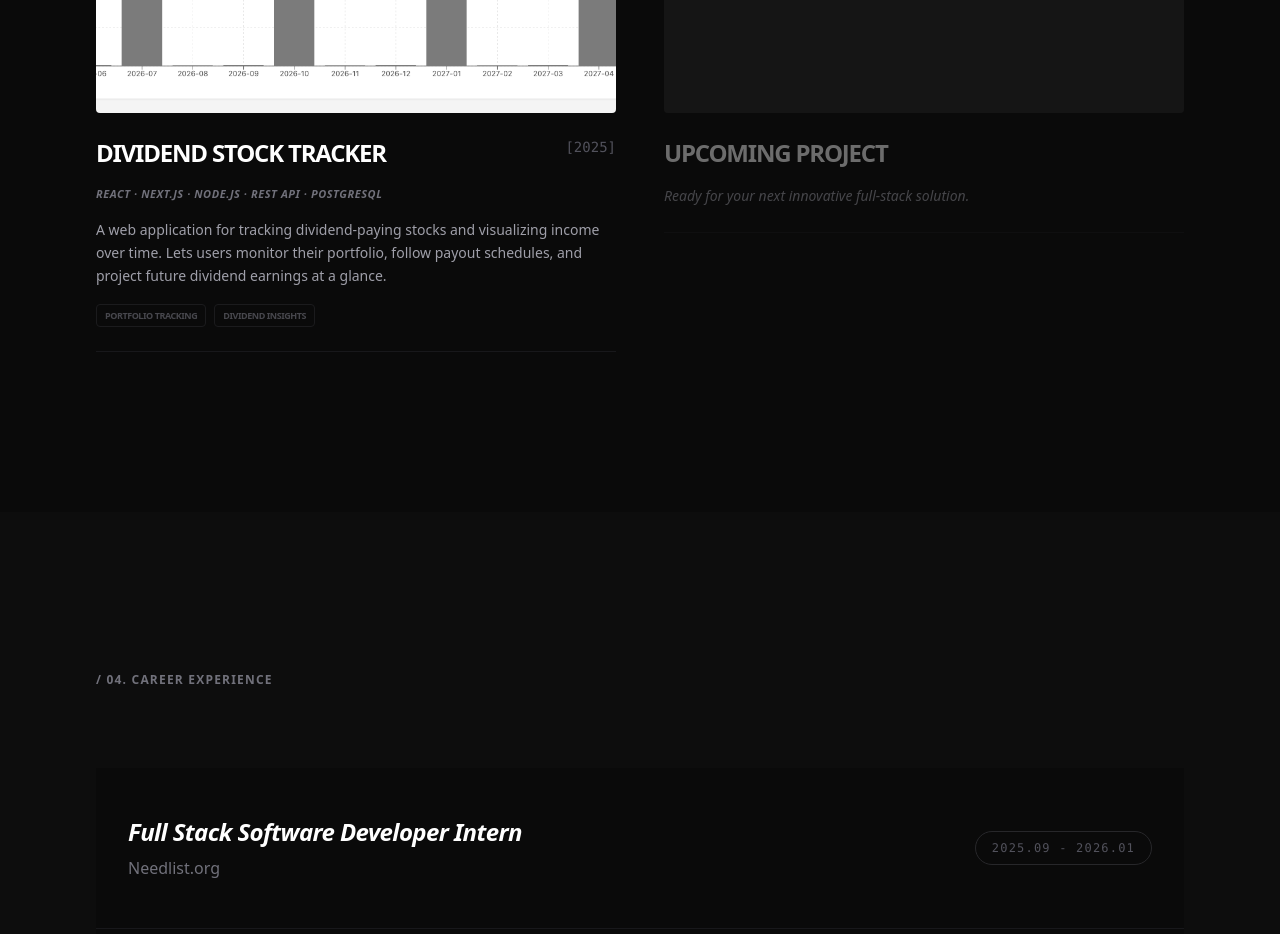
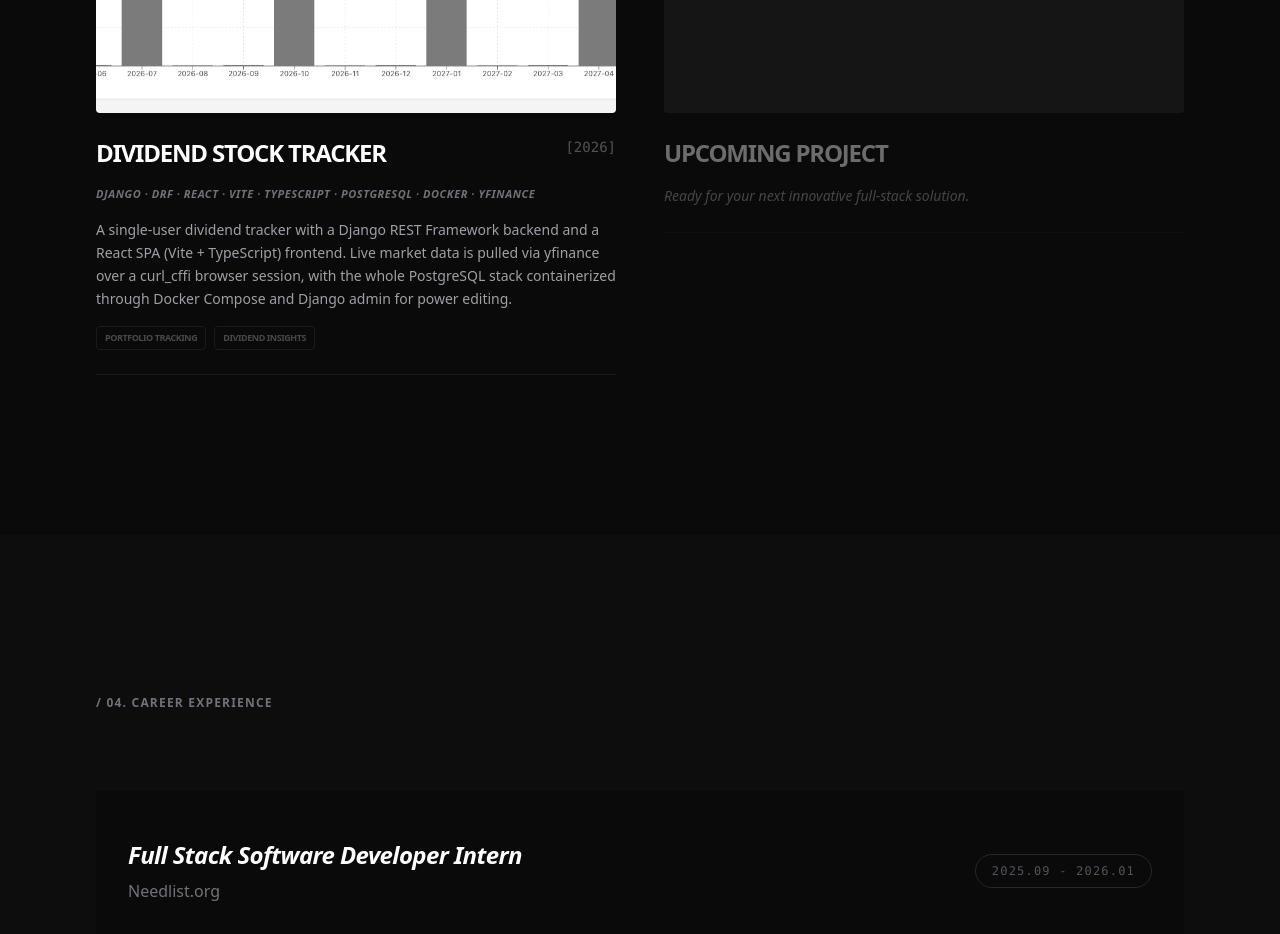
Before and after one commit to AndyChoi4495/my-portfolio, a Next.js app: page / in a window 1280 px wide. Shown: the part 3380-4314 px from the top of the page. Built offline with nearby package versions, Linux system fonts and the light colour scheme.

Commit message:
update year and specs

```diff
--- a/app/page.tsx
+++ b/app/page.tsx
@@ -292,16 +292,18 @@ export default function Portfolio() {
                   <h3 className="text-2xl font-bold uppercase tracking-tighter text-white group-hover:text-zinc-400 transition-colors">
                     Dividend Stock Tracker
                   </h3>
-                  <span className="text-zinc-600 font-mono text-sm">[2025]</span>
+                  <span className="text-zinc-600 font-mono text-sm">[2026]</span>
                 </div>
                 <p className="text-zinc-500 text-[11px] mb-4 font-bold uppercase tracking-wider italic leading-relaxed">
-                  React · Next.js · Node.js · REST API · PostgreSQL
+                  Django · DRF · React · Vite · TypeScript · PostgreSQL · Docker ·
+                  yfinance
                 </p>
                 <p className="text-zinc-400 text-sm leading-relaxed mb-4 text-pretty">
-                  A web application for tracking dividend-paying stocks and
-                  visualizing income over time. Lets users monitor their
-                  portfolio, follow payout schedules, and project future
-                  dividend earnings at a glance.
+                  A single-user dividend tracker with a Django REST Framework
+                  backend and a React SPA (Vite + TypeScript) frontend. Live
+                  market data is pulled via yfinance over a curl_cffi browser
+                  session, with the whole PostgreSQL stack containerized through
+                  Docker Compose and Django admin for power editing.
                 </p>
                 <div className="flex flex-wrap gap-2 opacity-60 group-hover:opacity-100 transition-opacity font-bold">
                   <span className="text-[9px] border border-zinc-800 px-2 py-1 rounded text-zinc-500 uppercase tracking-tighter">
```
